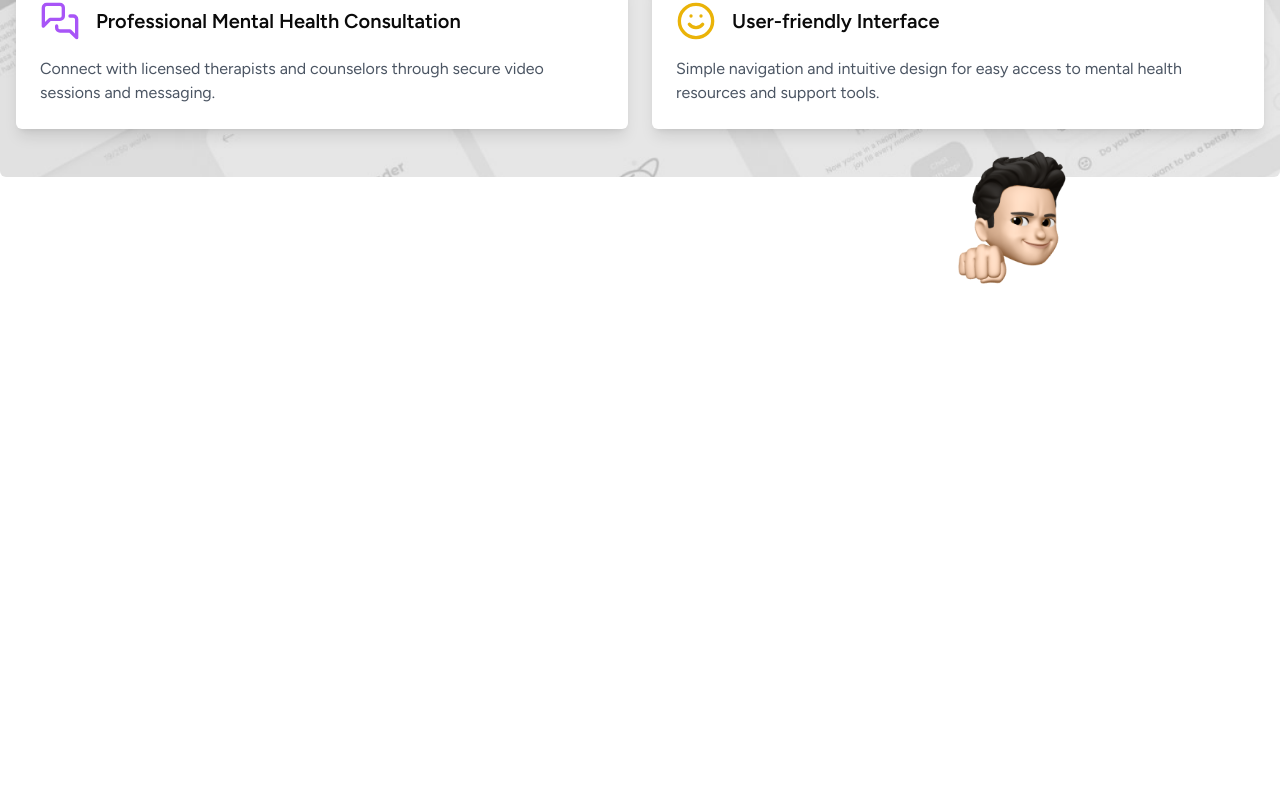
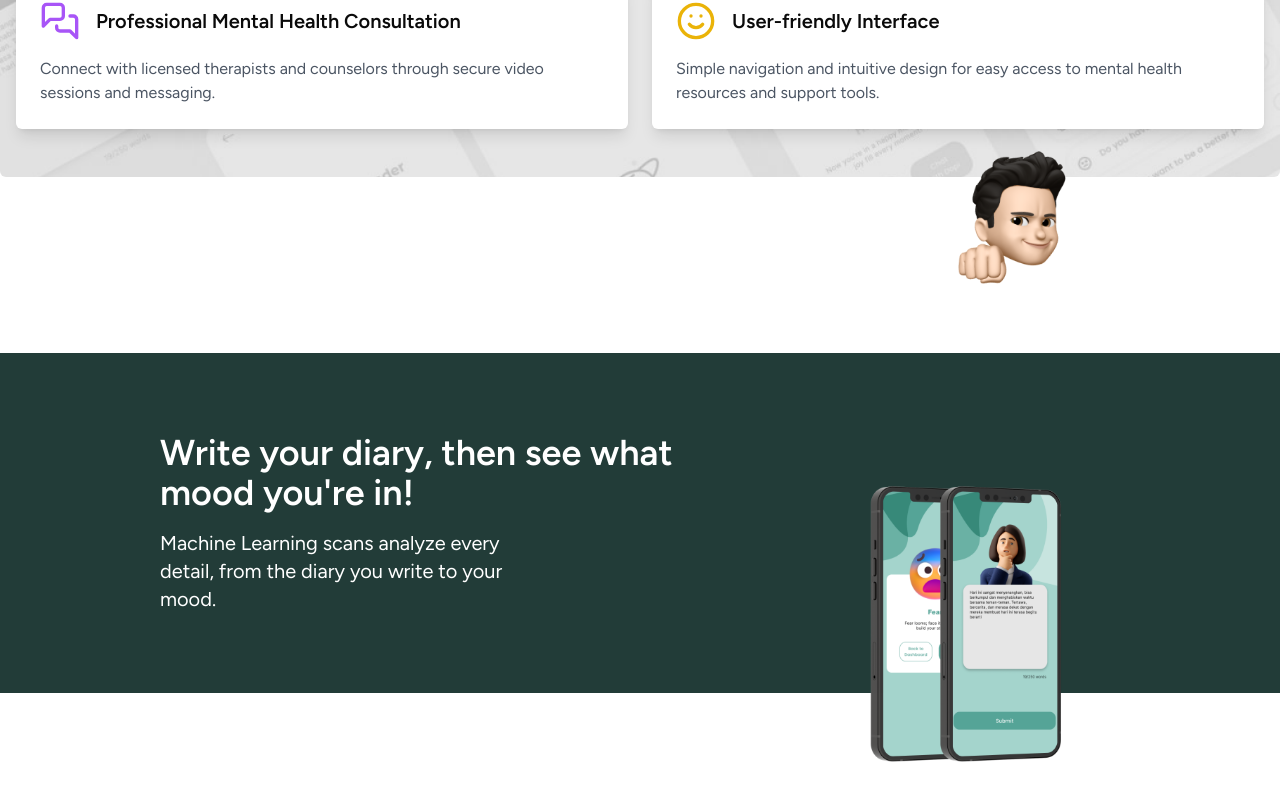
Before and after one commit to Brilliahib/dopamind, a Next.js app: page / in a window 1280 px wide. Shown: the part 1626-2427 px from the top of the page. Before the commit the page ends 1934 px from the top, so only its background shows below. Built offline with nearby package versions, Linux system fonts and the light colour scheme.

Commit message:
feat: diary

```diff
--- a/app/page.tsx
+++ b/app/page.tsx
@@ -1,3 +1,4 @@
+import Diary from "@/components/organism/home/diary";
 import Features from "@/components/organism/home/features";
 import Help from "@/components/organism/home/help";
 import Homepage from "@/components/organism/home/home";
@@ -8,6 +9,7 @@ export default function Home() {
       <Homepage />
       <Help />
       <Features />
+      <Diary />
     </>
   );
 }
--- /dev/null
+++ b/components/organism/home/diary.tsx
@@ -0,0 +1,31 @@
+import Image from "next/image";
+import phonediary from "/public/images/phonediary.png";
+
+export default function Diary() {
+  return (
+    <>
+      <div className="bg-[#223C38] my-44 flex flex-row p-12 relative">
+        <div className="p-8 pl-28">
+          <h1 className="font-semibold text-white text-4xl mb-4">
+            Write your diary, then see what mood you&apos;re in!
+          </h1>
+          <p className="text-white text-xl w-2/3">
+            Machine Learning scans analyze every detail, from the diary you
+            write to your mood.
+          </p>
+        </div>
+        <div className="relative w-1/2">
+          <div className="absolute -bottom-32 right-32">
+            <Image
+              src={phonediary}
+              alt="phonediary"
+              width={800}
+              height={800}
+              className="transform scale-110"
+            />
+          </div>
+        </div>
+      </div>
+    </>
+  );
+}
```
Also changed, not shown: public/images/phonediary.png (added).
